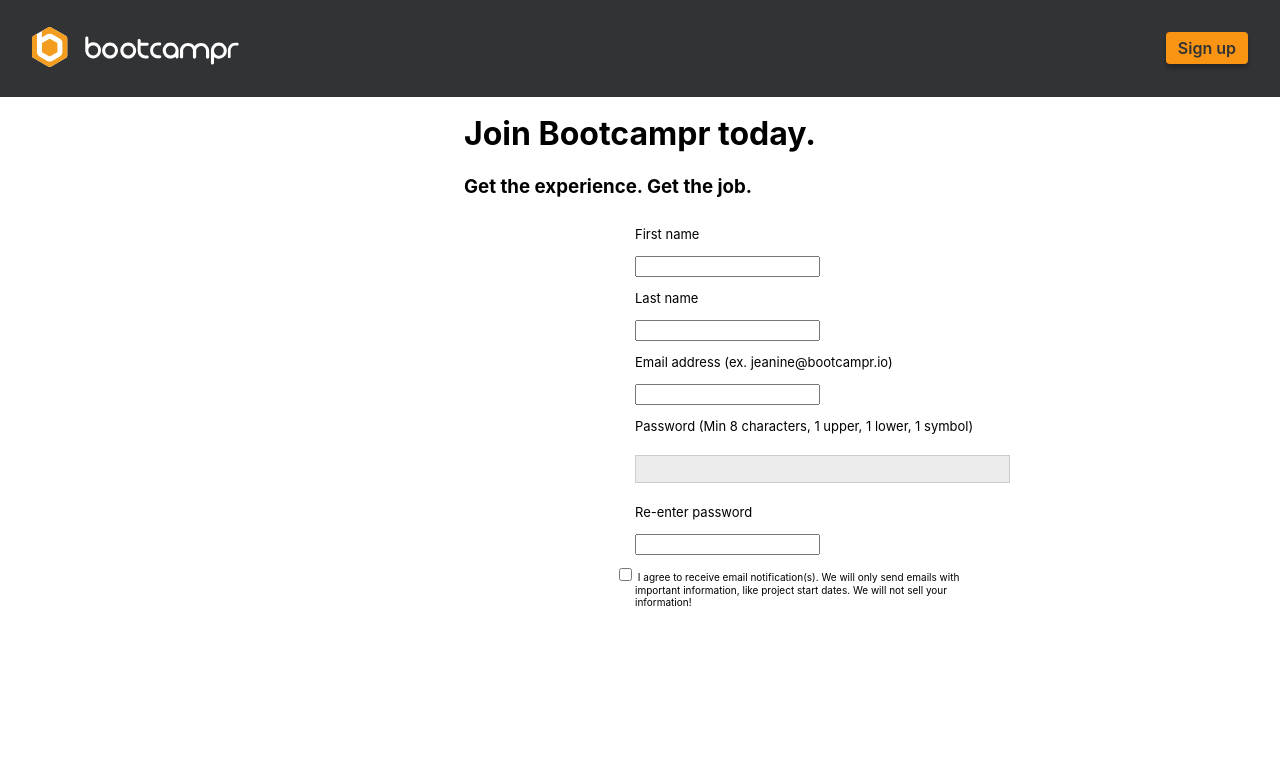
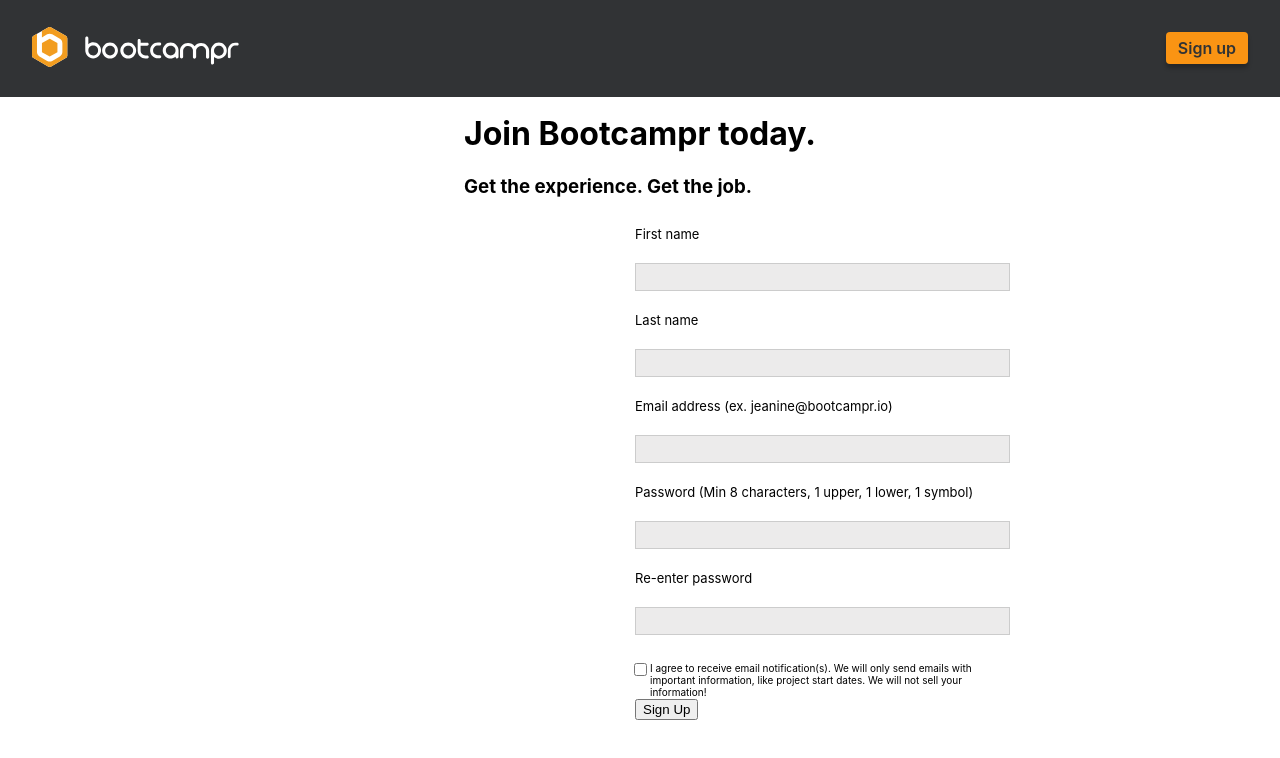
Before and after one commit to yeezick/bootcampr-assessment, a React (Create React App) app in the folder frontend/: page /sign-up in a window 1280 px wide. Shown: the top 758 px of the page. Built offline with nearby package versions, Linux system fonts and the light colour scheme.

Commit message:
Add 'sign up' button

```diff
--- a/frontend/src/sign_up/Register.tsx
+++ b/frontend/src/sign_up/Register.tsx
@@ -11,22 +11,20 @@ export const Register: React.FC = () => {
             <div id="container-form">
                 <form>
                     <label>
-                            <div id="unify-textbox">
                         <div id="form-text"><p>First name</p></div>
-                            <input type="firstName" />
-                        </div>
+                        <input type="text" />
                     </label>
                 </form>
                 <div>
                     <label>
                         <div id="form-text"><p>Last name</p></div>
-                        <input type="lastName" />
+                        <input type="text" />
                     </label>
                 </div>
                 <div>
                     <label>
                         <div id="form-text"><p>Email address (ex. jeanine@bootcampr.io)</p></div>
-                        <input type="email" />
+                        <input type="text" />
                     </label>
                 </div>
                 <div>
@@ -38,15 +36,17 @@ export const Register: React.FC = () => {
                 <div>
                     <label>
                         <div id="form-text"><p>Re-enter password</p></div>
-                        <input type="passwordConfiration" />
+                        <input type="password" />
                     </label>
                 </div>
-
-                <div id="checkbox-text"><p><input type="checkbox" /> I agree to receive email notification(s). We will only
+                    <div id="checkbox-and-disclaimer">
+                    <div id="checkbox-text"><div id="input-box"><input type="checkbox" /></div>
+                        I agree to receive email notification(s). We will only
                         send emails with important information, like project start
                         dates. We will not sell your information!
-                </p>
                     </div>
+                </div>
+                <button>Sign Up</button>
             </div>
         </div>
 
```
Lines whose indentation alone changed are shown as unchanged.
